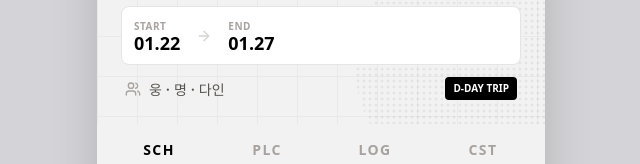
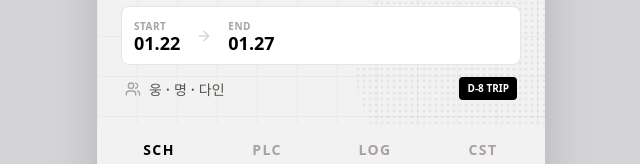
Before and after one commit to double-o-dot/bangkok_trip, a React (Vite) app: page / in a window 1280 px wide. Shown: the part 164-328 px from the top of the page, without its empty margins (319-959 px from the left). Built offline with nearby package versions, Linux system fonts and the light colour scheme.

Commit message:
Add dynamic D-Day calculation based on trip start date (Jan 22, 2026)

```diff
--- a/components/Header.tsx
+++ b/components/Header.tsx
@@ -3,6 +3,29 @@ import { Plane, Users, ArrowRight } from 'lucide-react';
 import { PARTICIPANTS } from '../constants';
 
 const Header: React.FC = () => {
+  // 여행 시작일: 2026년 1월 22일
+  const tripStartDate = new Date(2026, 0, 22); // 월은 0부터 시작 (0 = 1월)
+  const today = new Date();
+
+  // 오늘 날짜를 자정으로 설정하여 정확한 일수 계산
+  const todayStart = new Date(today.getFullYear(), today.getMonth(), today.getDate());
+  const tripStart = new Date(tripStartDate.getFullYear(), tripStartDate.getMonth(), tripStartDate.getDate());
+
+  // D-Day 계산 (밀리초를 일수로 변환)
+  const diffTime = tripStart.getTime() - todayStart.getTime();
+  const diffDays = Math.ceil(diffTime / (1000 * 60 * 60 * 24));
+
+  // D-Day 텍스트 생성
+  const getDDayText = () => {
+    if (diffDays > 0) {
+      return `D-${diffDays}`;
+    } else if (diffDays === 0) {
+      return 'D-DAY';
+    } else {
+      return `D+${Math.abs(diffDays)}`;
+    }
+  };
+
   return (
     <header className="pt-10 pb-6 px-6">
       <div className="flex justify-between items-start mb-6">
@@ -45,7 +68,7 @@ const Header: React.FC = () => {
                 </span>
              </div>
              <div className="text-[10px] font-bold bg-black text-white px-2 py-1 rounded">
-                D-DAY TRIP
+                {getDDayText()} TRIP
              </div>
         </div>
       </div>
```
